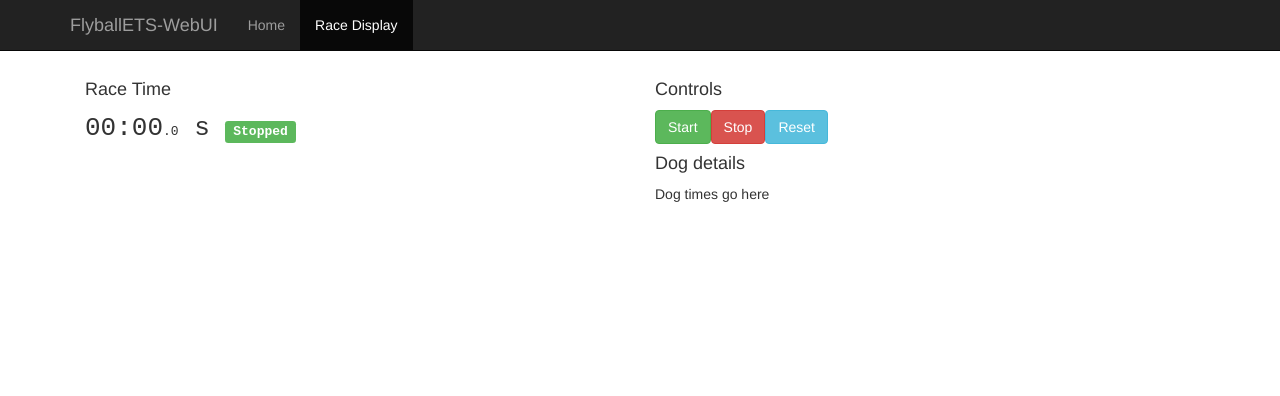
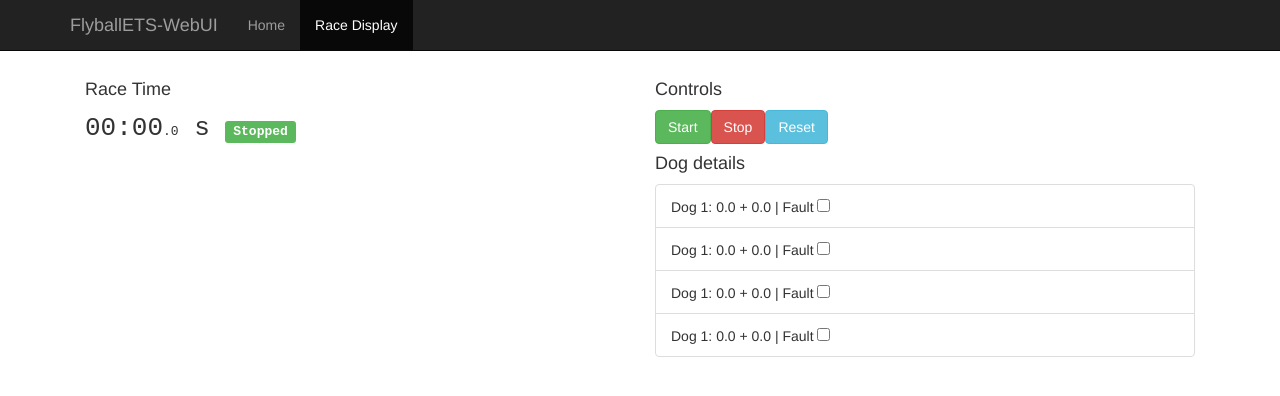
Before and after one commit to vyruz1986/FlyballETS-Software, an Angular app in the folder FlyballETSWeb/: page /#/racedisplay in a window 1280 px wide. Shown: the top 396 px of the page. Built offline with nearby package versions, Linux system fonts and the light colour scheme; no server answers.

Commit message:
Added individual dog timings

```diff
--- a/FlyballETSWeb/src/app/components/racedisplay/racedisplay.component.html
+++ b/FlyballETSWeb/src/app/components/racedisplay/racedisplay.component.html
@@ -16,6 +16,11 @@
   </div>
   <div class="col-md-6 col-xs-12">
     <h4>Dog details</h4>
-    Dog times go here
+      <ul class="list-group">
+        <li *ngFor="let dog of currentRace.dogTimes" [ngClass]="{'list-group-item': true, 'active': dog.running}">
+          Dog {{dog.dogNumber + 1}}: {{dog.time | date: 's'}}.{{dog.time % 1000}} + {{dog.crossingTime | date: 's'}}.{{dog.crossingTime % 1000}}
+           | Fault <input type="checkbox" value="" [checked]="dog.fault">
+        </li>
+      </ul>
   </div>
 </div>
--- a/FlyballETSWeb/src/app/components/racedisplay/racedisplay.component.ts
+++ b/FlyballETSWeb/src/app/components/racedisplay/racedisplay.component.ts
@@ -19,8 +19,18 @@ export class RacedisplayComponent implements OnInit {
     endTime: 0,
     elapsedTime: 0,
     raceState: 0,
-    raceStateFriendly: "Stopped"
+    raceStateFriendly: "Stopped",
+    dogTimes: [
+      {dogNumber: 0,  time: 0, crossingTime: 0, fault: false, running: false},
+      {dogNumber: 0,  time: 0, crossingTime: 0, fault: false, running: false},
+      {dogNumber: 0,  time: 0, crossingTime: 0, fault: false, running: false},
+      {dogNumber: 0,  time: 0, crossingTime: 0, fault: false, running: false}
+    ]
   };
+
+  startDisabled: boolean;
+  stopDisabled: boolean;
+  resetDisabled: boolean;
 
   constructor(private raceDataService:RaceDataService) {
     raceDataService.dataStream.subscribe(
@@ -57,12 +67,27 @@ export class RacedisplayComponent implements OnInit {
   }
   resetRace() {
     console.log('resetting race');
+    let StopAction:WebsocketAction = {
+      action: "ResetRace"
+     };
+    this.raceDataService.sendAction(StopAction);
   }
 
   HandleCurrentRaceData(raceData) {
     console.log("Received current race data!");
     this.currentRace.elapsedTime = raceData.ElapsedTime;
     this.currentRace.raceState = raceData.RaceState;
+    this.currentRace.startTime = raceData.StartTime;
+    this.currentRace.endTime = raceData.EndTime;
+    this.currentRace.dogTimes = raceData.DogData;
+    for (let i in raceData.DogData) {
+      this.currentRace.dogTimes[i].dogNumber = raceData.DogData[i].DogNumber;
+      this.currentRace.dogTimes[i].time = raceData.DogData[i].Time;
+      this.currentRace.dogTimes[i].crossingTime = raceData.DogData[i].CrossingTime;
+      this.currentRace.dogTimes[i].fault = raceData.DogData[i].Fault;
+      this.currentRace.dogTimes[i].running = raceData.DogData[i].Running;
+    }
+
     switch(raceData.RaceState) {
       case 0:
         this.currentRace.raceStateFriendly = "Stopped";
--- a/FlyballETSWeb/src/app/interfaces/race.ts
+++ b/FlyballETSWeb/src/app/interfaces/race.ts
@@ -6,5 +6,6 @@ export interface Race {
    endTime: Number,
    elapsedTime: Number,
    raceState: RaceState,
-   raceStateFriendly: String
+   raceStateFriendly: String,
+   dogTimes: Array<{dogNumber: Number, time: Number, crossingTime: Number, fault: boolean, running: boolean}>
 }
```
